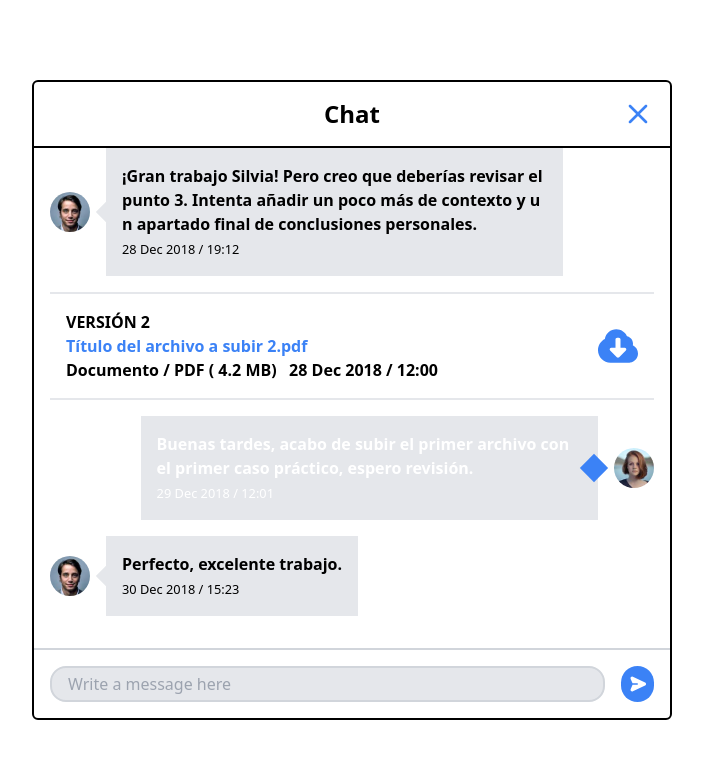
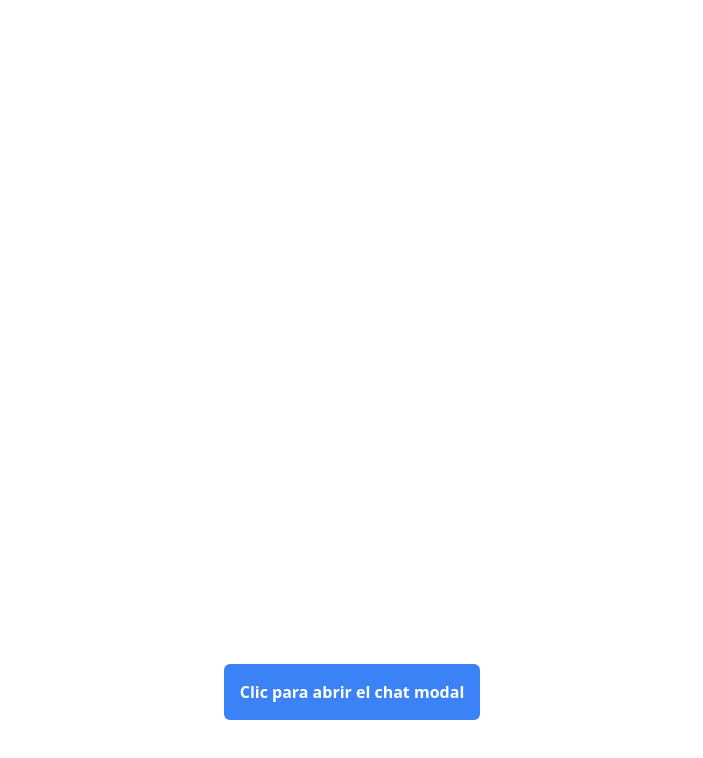
Before and after one commit to Ceskkk/chat-modal, a Vue app: page / in a window 1280 px wide. Shown: the top 758 px of the page, without its empty margins (288-991 px from the left). Built offline with nearby package versions, Linux system fonts and the light colour scheme.

Commit message:
Open and close modal

```diff
--- a/src/App.vue
+++ b/src/App.vue
@@ -1,13 +1,42 @@
 <script setup lang="ts">
+import { useModalStore } from './stores/modal'
 import Modal from './components/Modal.vue'
+import { storeToRefs } from 'pinia';
+
+const modalStore = useModalStore()
+const { isActive } = storeToRefs(modalStore)
+const { toggleModal } = modalStore
 </script>
 
 <template>
   <!-- Modal will adapt width and height to current parent container -->
-  <div class="w-9/12 h-[700px] max-h-[80vh] md:w-4/6 lg:w-3/6">
-    <Modal />
+  <div class="flex flex-col justify-end items-center w-9/12 h-[700px] max-h-[80vh] md:w-4/6 lg:w-3/6">
+    <Transition name="slide-fade">
+      <template v-if="isActive">
+        <Modal />
+      </template>
+      <button v-else @click="toggleModal" class="absolute bg-blue-500 rounded-md p-4 text-white font-semibold">
+        Clic para abrir el chat modal
+      </button>
+    </Transition>
   </div>
 </template>
+
+<style scope>
+.slide-fade-enter-active {
+  transition: all 0.3s;
+}
+
+.slide-fade-leave-active {
+  transition: all 0.8s;
+}
+
+.slide-fade-enter-from,
+.slide-fade-leave-to {
+  transform: scale(-20%);
+  opacity: 0;
+}
+</style>
 
 <!-- TODO: Abrir y cerrar modal -->
 <!-- TODO: Revisar UX -->
--- a/src/components/Modal.vue
+++ b/src/components/Modal.vue
@@ -1,27 +1,35 @@
 <script setup lang="ts">
 import { ref } from 'vue'
+import { useModalStore } from '../stores/modal'
 import { useMessageStore } from '../stores/message'
 import MessageList from './MessageList.vue'
+
+const { toggleModal } = useModalStore()
 
 const { addText } = useMessageStore()
 const text = ref('')
 
-const handleClick = (e: Event) => {
+const handleClose = () => {
+  toggleModal()
+}
+
+const handleSend = (e: Event) => {
   e.preventDefault()
   addText(text.value)
   text.value = ""
 }
+
 </script>
 
 <template>
   <section id="modal" class="flex flex-col w-full h-full min-h-[inherit] border-black border-2 rounded-md">
     <header class="relative border-black border-b-2 p-4">
       <h1 class="text-2xl font-bold text-center">Chat</h1>
-      <img src="../assets/close-icon.svg" alt="Close icon" class="absolute right-4 top-2/4 w-8 translate-y-[-50%] cursor-pointer" />
+      <img src="../assets/close-icon.svg" alt="Close icon" @click="handleClose" class="absolute right-4 top-2/4 w-8 translate-y-[-50%] cursor-pointer" />
     </header>
     <MessageList />
     <footer class="border-gray-300 border-t-2 p-4 mt-auto">
-      <form class="flex w-full gap-4" @submit="handleClick">
+      <form class="flex w-full gap-4" @submit="handleSend">
         <input autocomplete="off" type="text" v-model="text" name="text" required placeholder="Write a message here"
           class="bg-gray-200 border-gray-300 border-2 rounded-2xl py-1 px-4 w-full focus:outline-blue-500" />
         <button
```
